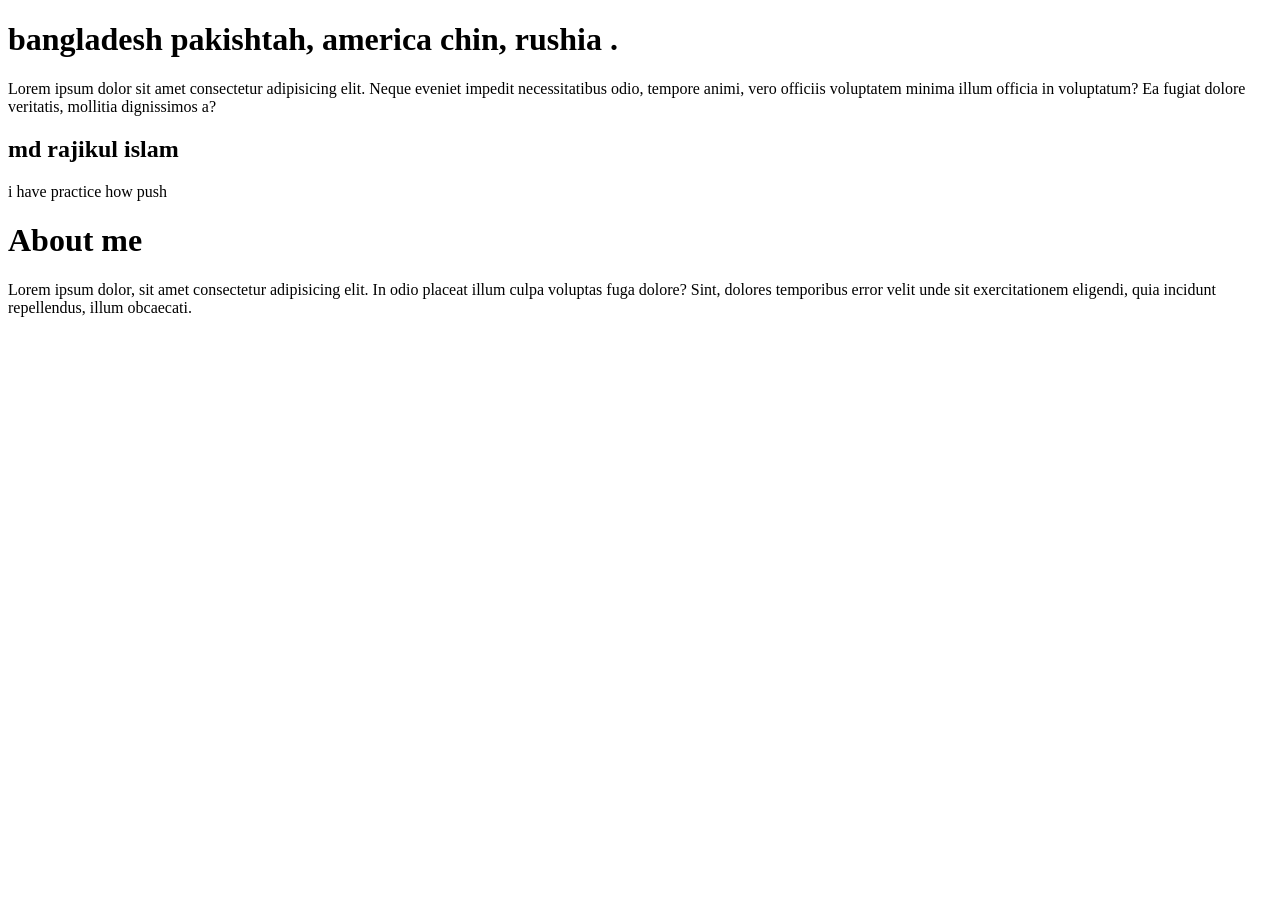
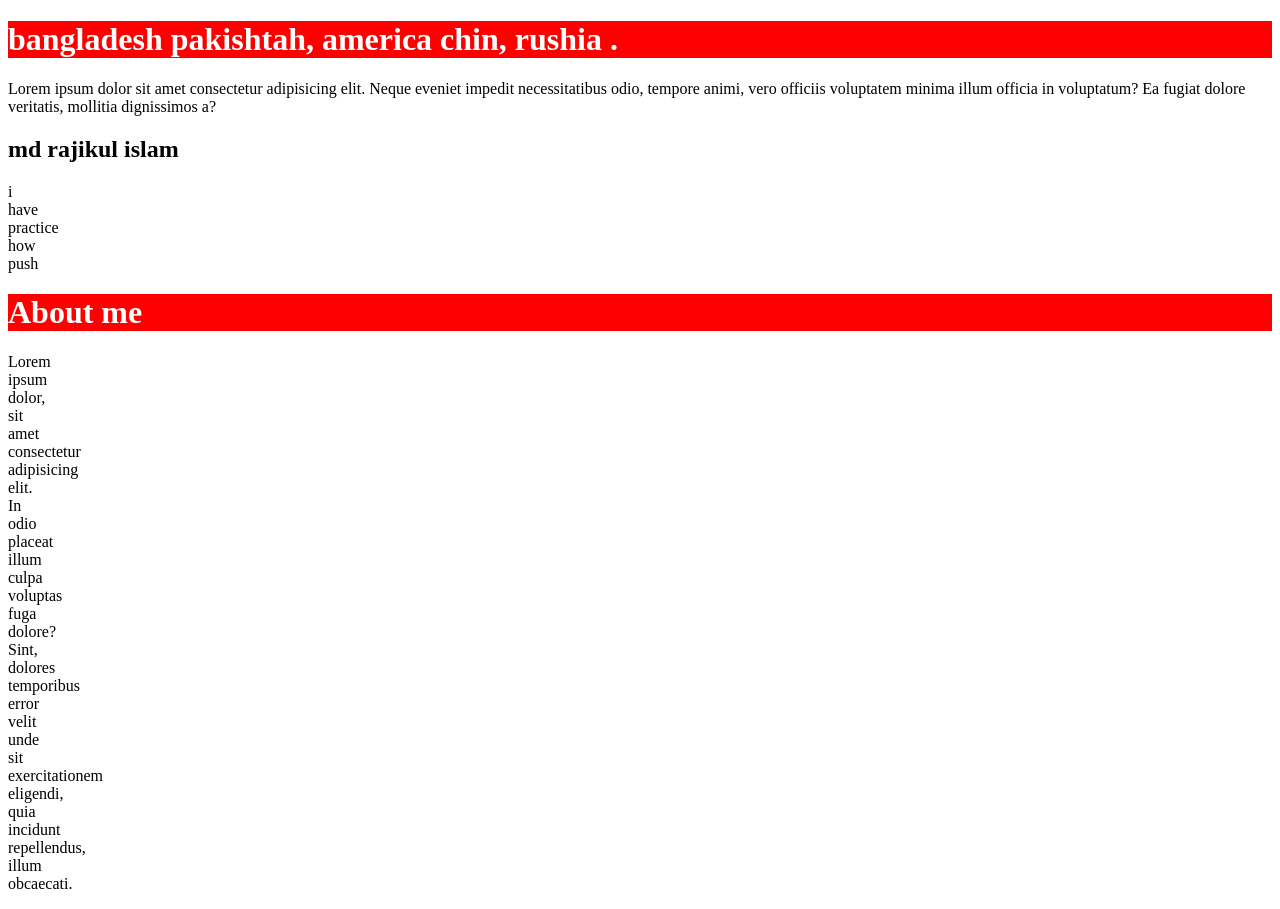
Before and after one commit to Rajikul340/my-second-repo, a plain HTML site: page my-second-repo/index.html in a window 1280 px wide. Before the commit the page ends 800 px from the top, so only its background shows below. Drawn offline with Linux system fonts and the light colour scheme.

Commit message:
color add

```diff
--- a/my-second-repo/index.html
+++ b/my-second-repo/index.html
@@ -5,6 +5,7 @@
     <meta http-equiv="X-UA-Compatible" content="IE=edge">
     <meta name="viewport" content="width=device-width, initial-scale=1.0">
     <title>second github</title>
+ <link rel="stylesheet" href="style.css">
 </head>
 <body>
     <h1>bangladesh pakishtah, america chin, rushia .</h1>
--- a/my-second-repo/style.css
+++ b/my-second-repo/style.css
@@ -4,3 +4,6 @@ h1{
     background-color: red;
 
 }
+p{
+    width: 20px;
+}
```
